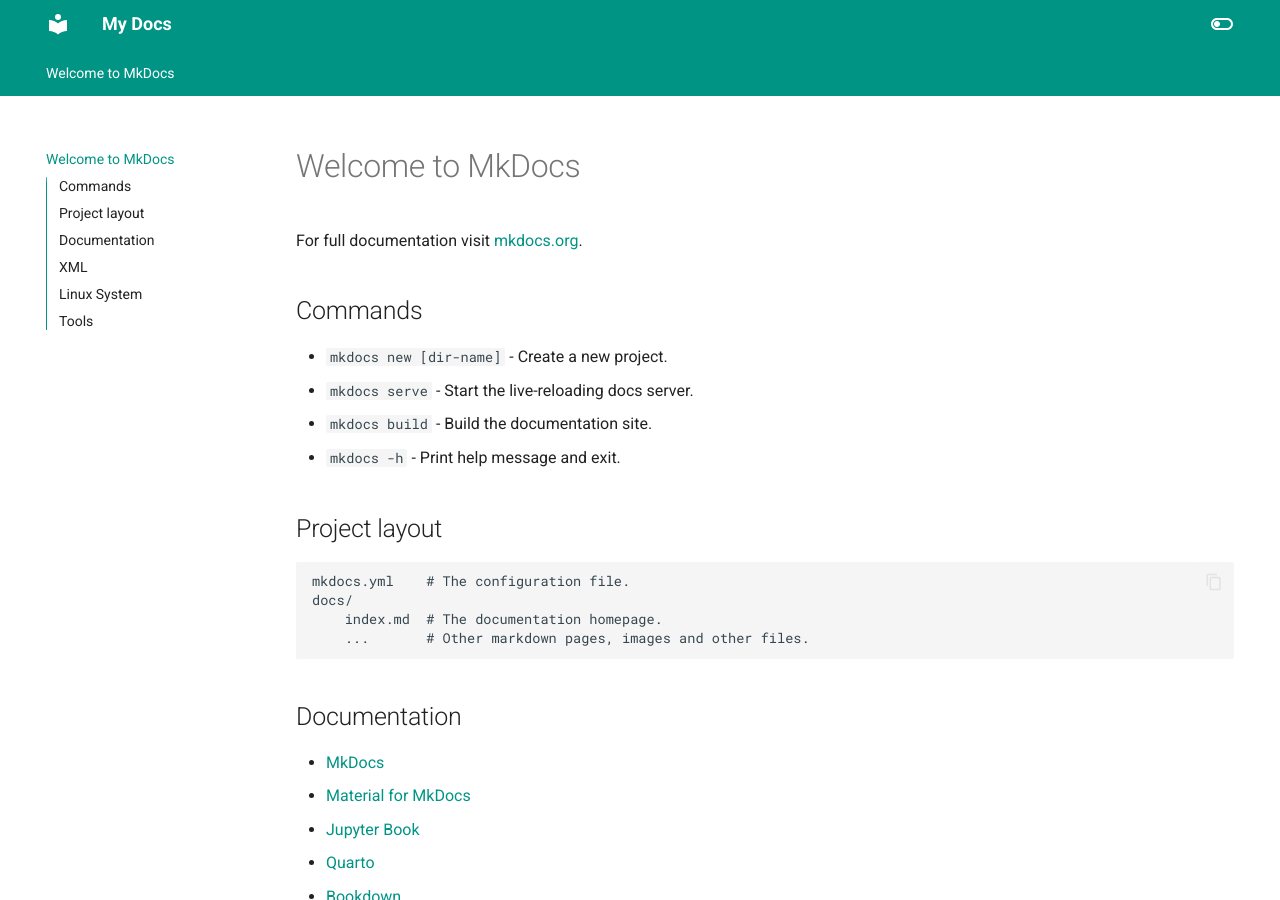
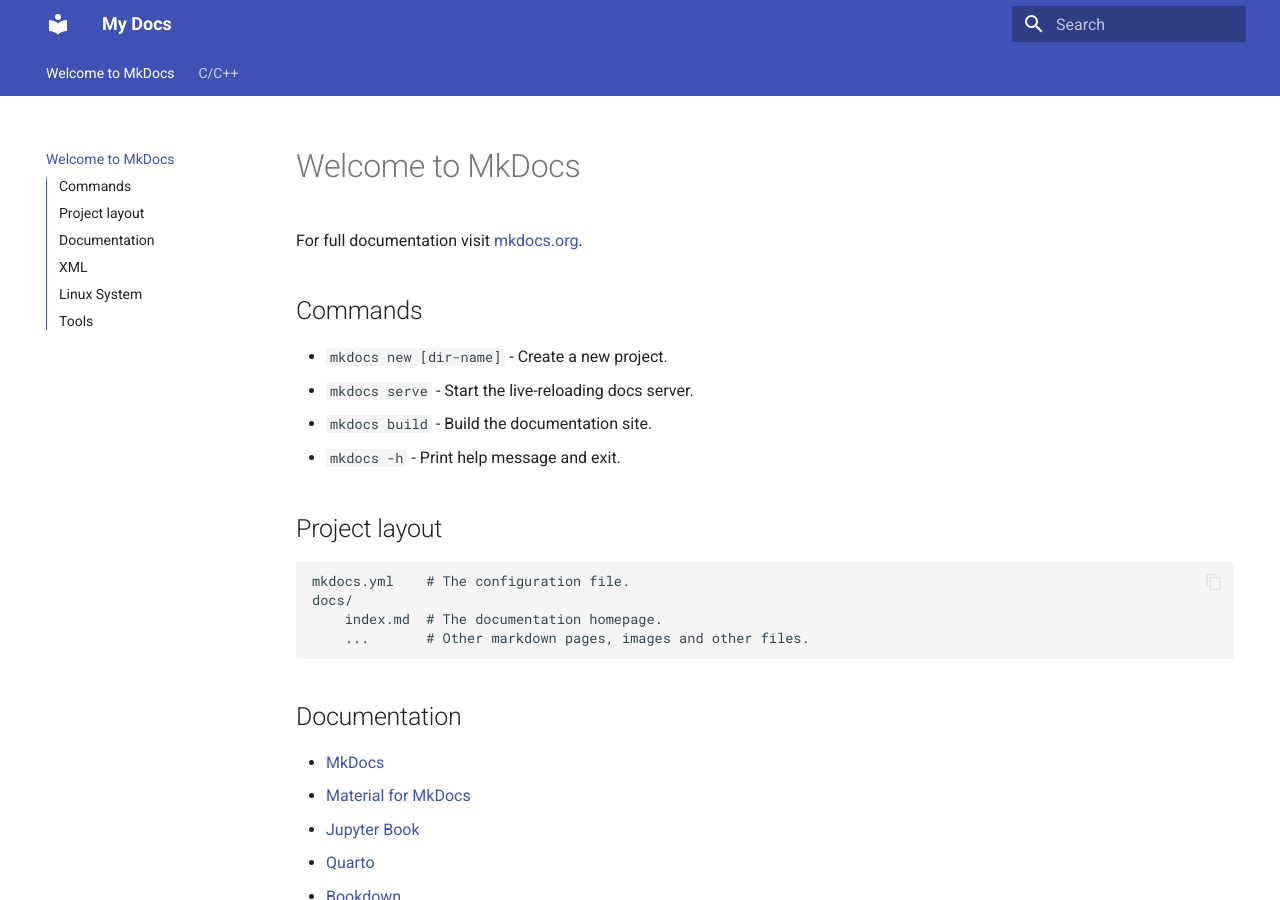
Before and after one commit to yytsui/notes, an MkDocs documentation site: the page built from docs/index.md, in a window 1280 px wide and 900 px high. Built offline with MkDocs 1.6.1 and Material for MkDocs 9.7.7, drawn with Linux system fonts in a browser that asks for light colours.

Commit message:
add cpp section

```diff
--- a/mkdocs.yml
+++ b/mkdocs.yml
@@ -13,21 +13,9 @@
     - content.code.annotation
     - content.code.copy
   language: en
-  palette:
-    - scheme: default
-      toggle:
-        icon: material/toggle-switch-off-outline
-        name: Switch to dark mode
-      primary: teal
-      accent: purple
-    - scheme: slate
-      toggle:
-        icon: material/toggle-switch
-        name: Switch to light mode
-      primary: teal
-      accent: lime
 
 plugins:
+  - search
   - social
 
 extra:
@@ -51,7 +39,7 @@
   - pymdownx.mark
   - attr_list
   - pymdownx.emoji:
-      emoji_index: !!python/name:materialx.emoji.twemoji
+      emoji_index: !!python/name:material.extensions.emoji.twemoji
       emoji_generator: !!python/name:materialx.emoji.to_svg
 
 copyright: |
```
Also changed, not shown: docs/cpp.md (added, +5 -0 lines).
